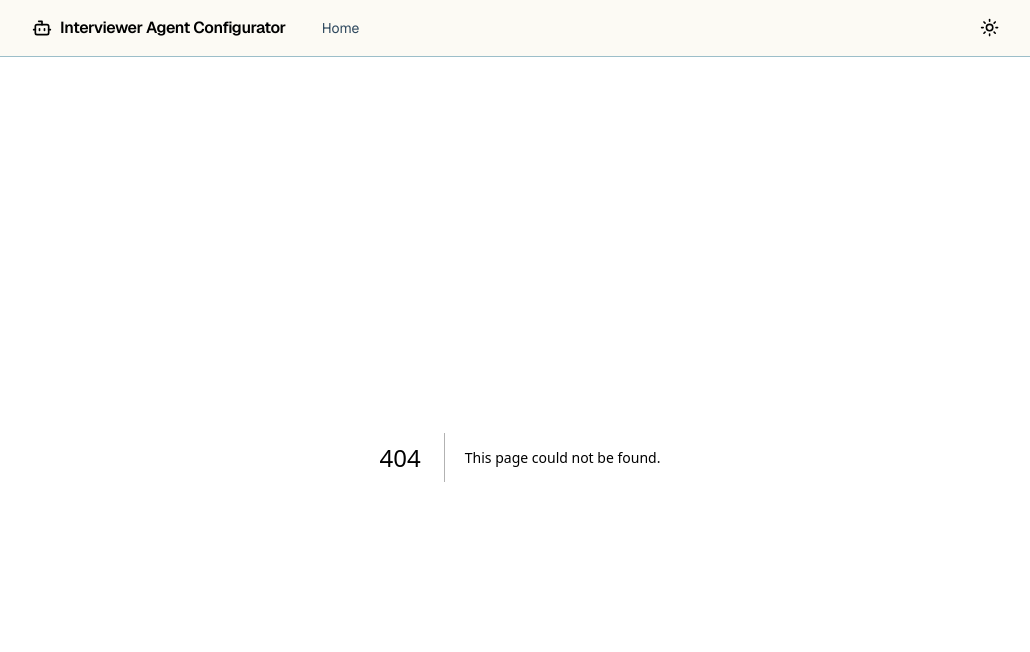
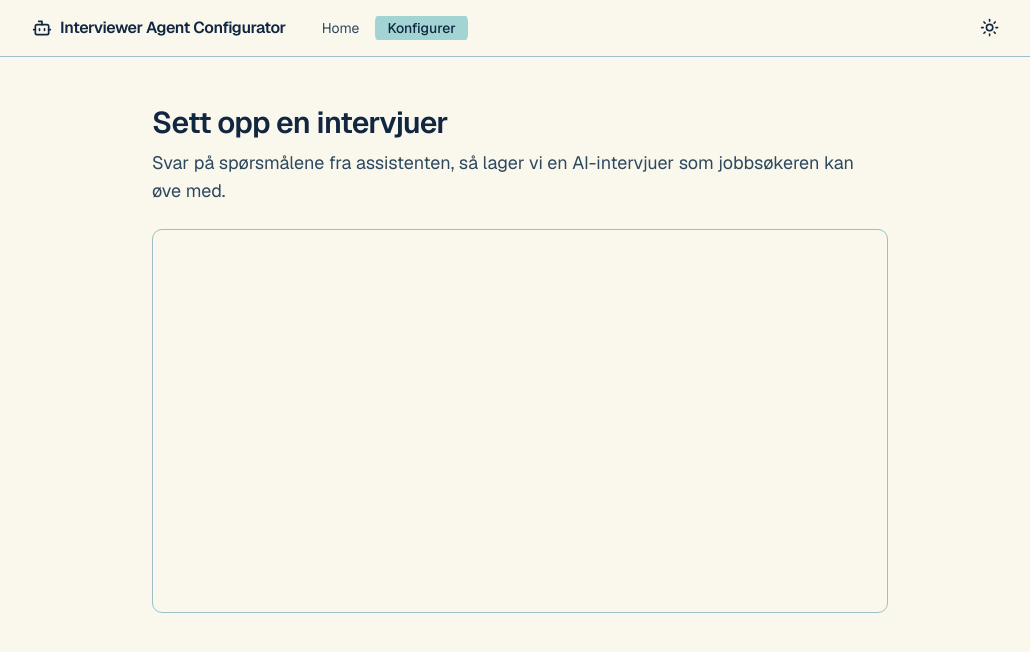
Before and after one commit to IMTEL/team-tdt4290-fall-2026, a Next.js app: page /configure in a window 1280 px wide. Before the commit this address had no page. Shown: the top 652 px of the page, without its empty margins (120-1150 px from the left). Built offline with nearby package versions, Linux system fonts and the light colour scheme; what @mui/material-nextjs would draw is missing.

Commit message:
feat(configure): add configure page skeleton

```diff
--- /dev/null
+++ b/src/app/configure/page.module.css
@@ -0,0 +1,37 @@
+.page {
+  display: flex;
+  flex-direction: column;
+  gap: 1.5rem;
+  max-width: 48rem;
+  margin: 0 auto;
+  padding: 3rem 1rem;
+}
+
+.header {
+  display: flex;
+  flex-direction: column;
+  gap: 0.5rem;
+}
+
+.title {
+  font-size: 1.875rem;
+  line-height: 2.25rem;
+  font-weight: 600;
+  letter-spacing: -0.025em;
+  text-wrap: balance;
+}
+
+.lead {
+  font-size: 1.125rem;
+  line-height: 1.75rem;
+  color: var(--muted-foreground);
+  text-wrap: pretty;
+}
+
+.chat {
+  flex: 1;
+  min-height: 24rem;
+  border: 1px solid var(--border);
+  border-radius: var(--radius-lg);
+  background: var(--card);
+}
--- /dev/null
+++ b/src/app/configure/page.tsx
@@ -0,0 +1,27 @@
+import type { Metadata } from 'next';
+
+import styles from './page.module.css';
+
+export const metadata: Metadata = {
+  title: 'Konfigurer intervjuer',
+  description: 'Sett opp en AI-intervjuer som jobbsøkere kan øve jobbintervju med.',
+};
+
+export default function ConfigurePage() {
+  return (
+    <div className={styles.page}>
+      <header className={styles.header}>
+        <h1 className={styles.title}>Sett opp en intervjuer</h1>
+        <p className={styles.lead}>
+          {/* English translation : Answer the questions from the assistant, and we will
+          create an AI interviewer that job seekers can practice with. */}
+          Svar på spørsmålene fra assistenten, så lager vi en AI-intervjuer som jobbsøkeren kan øve
+          med.
+        </p>
+      </header>
+
+      {/* The chat goes here (step 2 onwards). */}
+      <div className={styles.chat} />
+    </div>
+  );
+}
--- a/src/components/Navbar.tsx
+++ b/src/components/Navbar.tsx
@@ -10,7 +10,10 @@ import styles from './Navbar.module.css';
 
 // Add a route here and it shows up in the navbar with active highlighting.
 // Only routes that actually exist belong in this list.
-const NAV_LINKS: { href: string; label: string }[] = [{ href: '/', label: 'Home' }];
+const NAV_LINKS: { href: string; label: string }[] = [
+  { href: '/', label: 'Home' },
+  { href: '/configure', label: 'Konfigurer' },
+];
 
 function isActive(pathname: string, href: string) {
   return href === '/' ? pathname === '/' : pathname.startsWith(href);
```
